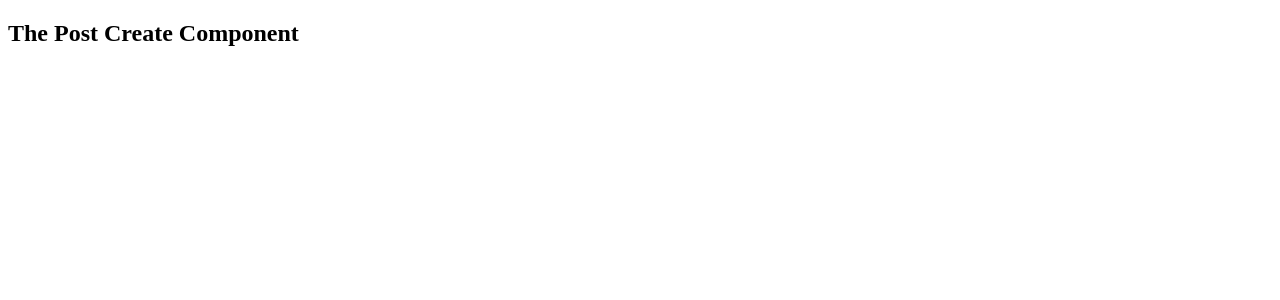
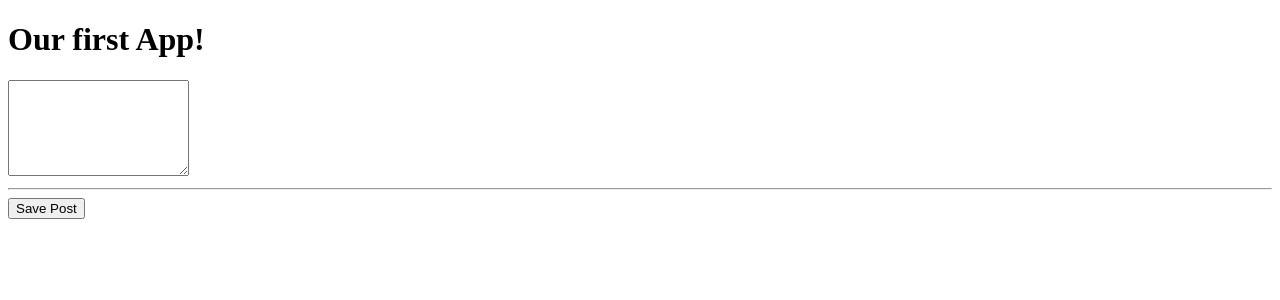
Before and after one commit to augustoqa/mean-course, an Angular app: page / in a window 1280 px wide. Shown: the top 300 px of the page. Built offline with nearby package versions, Linux system fonts and the light colour scheme.

Commit message:
Create basic form and add event listener in PostCreate component

```diff
--- a/src/app/app.component.html
+++ b/src/app/app.component.html
@@ -1 +1,3 @@
+<h1>Our first App!</h1>
+
 <app-post-create></app-post-create>
--- a/src/app/posts/post-crete/post-create.component.html
+++ b/src/app/posts/post-crete/post-create.component.html
@@ -1 +1,3 @@
-<h2>The Post Create Component</h2>
+<textarea rows="6"></textarea>
+<hr />
+<button (click)="onAddPost()">Save Post</button>
--- a/src/app/posts/post-crete/post-create.component.ts
+++ b/src/app/posts/post-crete/post-create.component.ts
@@ -4,4 +4,8 @@
   selector: 'app-post-create',
   templateUrl: './post-create.component.html',
 })
-export class PostCreateComponent {}
+export class PostCreateComponent {
+  onAddPost() {
+    alert('Post added!')
+  }
+}
```
